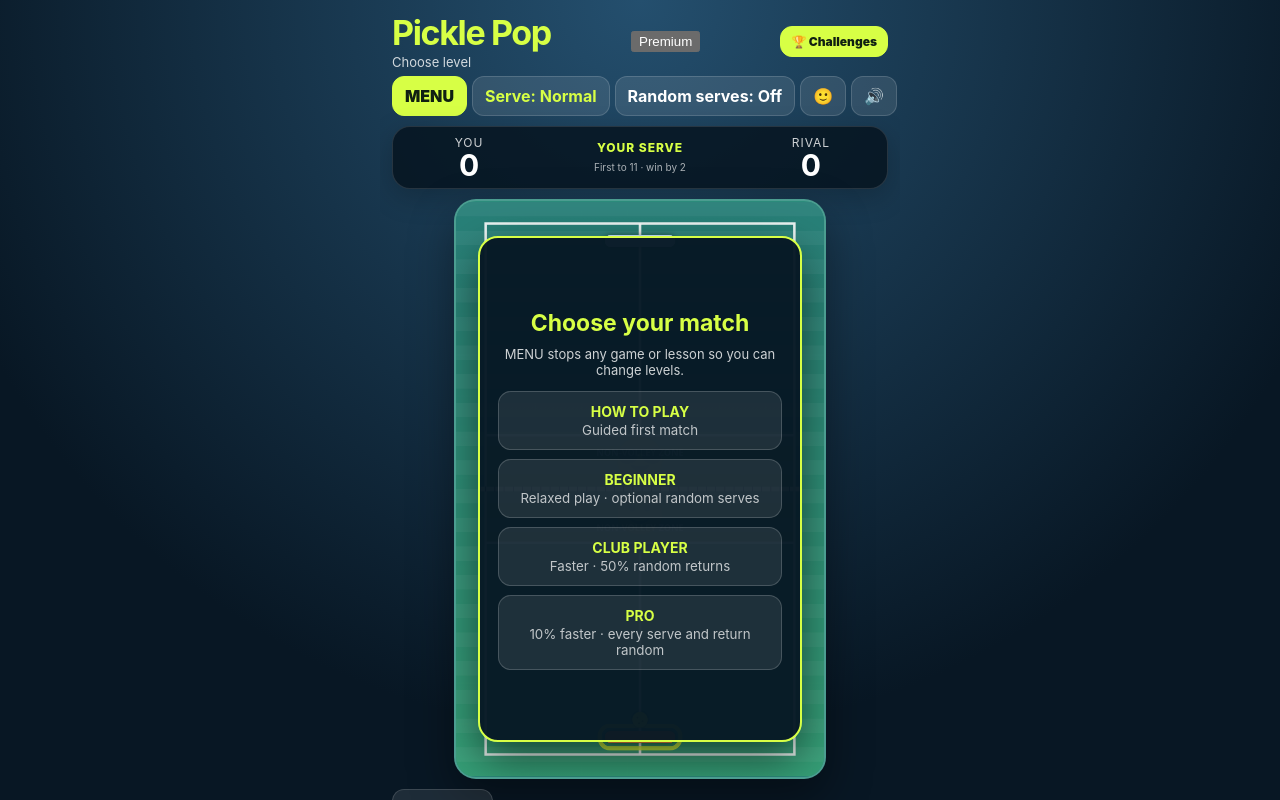
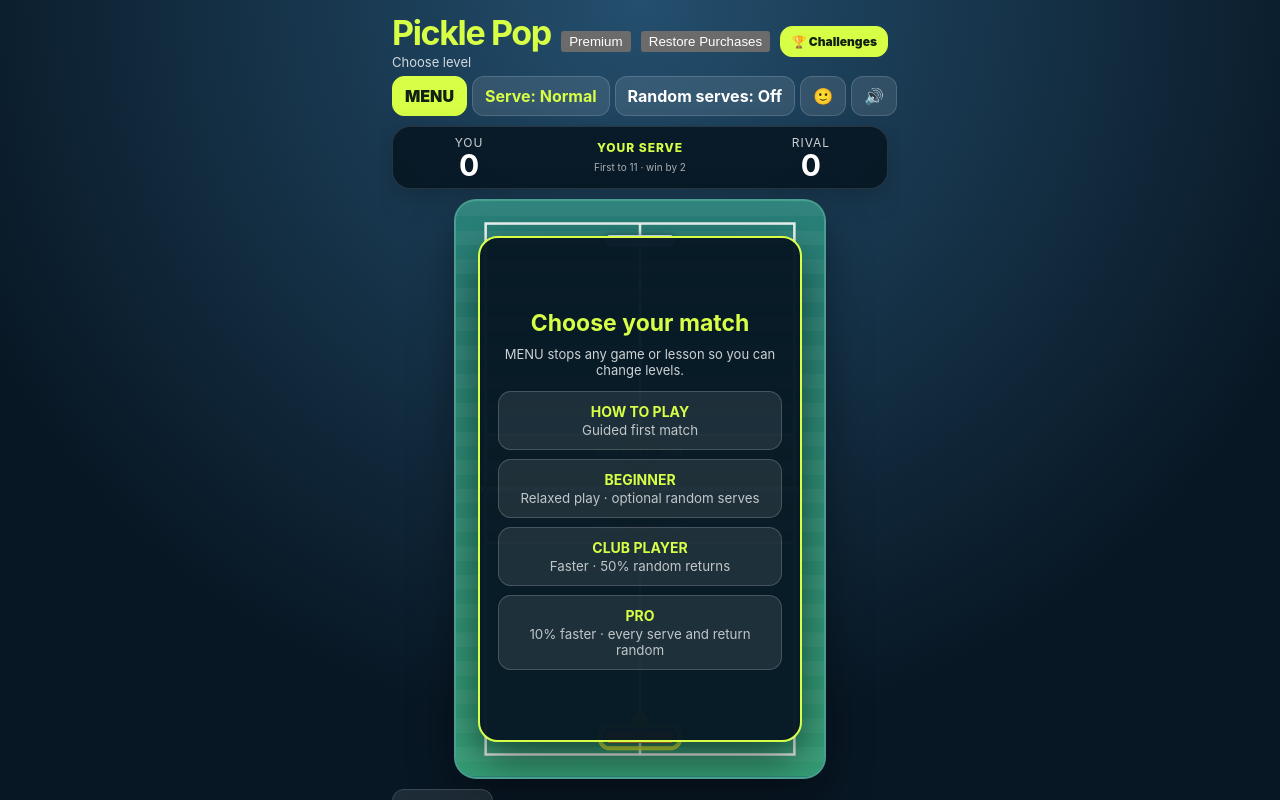
Before and after one commit to geggie33/Pickle-Pop-Arcade, a website built with Vite: page index.html in a window 1280 px wide. Built offline with nearby package versions, Linux system fonts and the light colour scheme; what @revenuecat/purchases-capacitor would draw is missing.

Commit message:
Add Restore Purchases button

```diff
--- a/index.html
+++ b/index.html
@@ -22,6 +22,7 @@
           <span id="modeLabel" class="mode-label">Choose level</span>
         </div>
         <button id="premiumBtn" class="btn">Premium</button>
+        <button id="restorePurchasesBtn" class="btn">Restore Purchases</button>
         <button id="challengesButton" class="text-button challenges-button" aria-label="Open challenges">🏆 Challenges</button>
       </div>
       <div class="header-controls">
```
